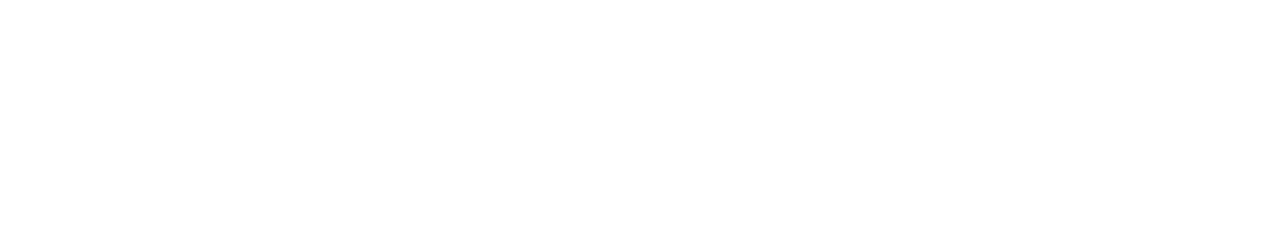
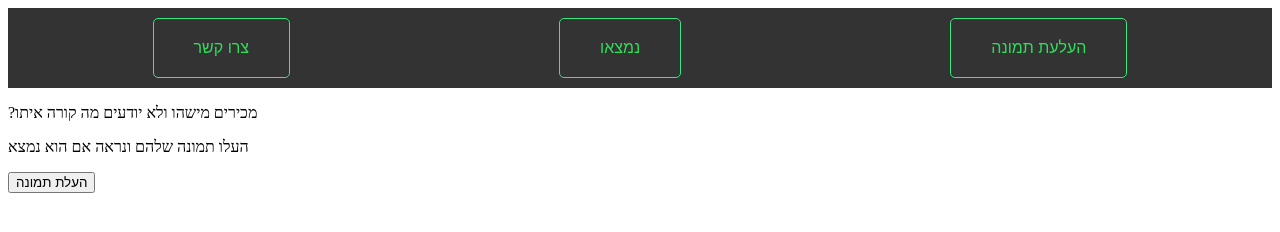
Before and after one commit to IthamarBaron/FaceFinderWeb, a plain HTML site: page index.html in a window 1280 px wide. Drawn offline with Linux system fonts and the light colour scheme.

Commit message:
Update index.html
added hotbar and a bit of the first segment

```diff
--- a/index.html
+++ b/index.html
@@ -3,10 +3,44 @@
 <head>
     <meta charset="UTF-8">
     <meta name="viewport" content="width=device-width, initial-scale=1.0">
-    <title>Document</title>
+    <style>
+        /* Style for the hotbar */
+        .hotbar {
+            background-color: #333;
+            display: flex;
+            justify-content: space-around;
+            padding: 10px;
+        }
+
+        /* Style for the hotbar segments */
+        .segment {
+            margin: 0 10px;
+            color: #2edf5a;
+            text-decoration: none;
+            padding: 20px 40px;
+            border: 1px solid #35e780;
+            border-radius: 5px;
+            transition: background-color 0.3s;
+            font-family: arial;
+        }
+
+        /* Hover effect for segments */
+        .segment:hover {
+            background-color: #555;
+        }
+    </style>
 </head>
+<body>
+    <div class="hotbar">
+        <a href="#" class="segment">צרו קשר</a>
+        <a href="#" class="segment">נמצאו</a>
+        <a href="#" class="segment">העלעת תמונה</a>
+    </div>
 
-<body>
-
+    <div class = "upload">
+        <p>?מכירים מישהו ולא יודעים מה קורה איתו</p>
+        <p>העלו תמונה שלהם ונראה אם הוא נמצא</p>
+        <button>העלת תמונה</button>
+    </div>
 </body>
 </html>
```
